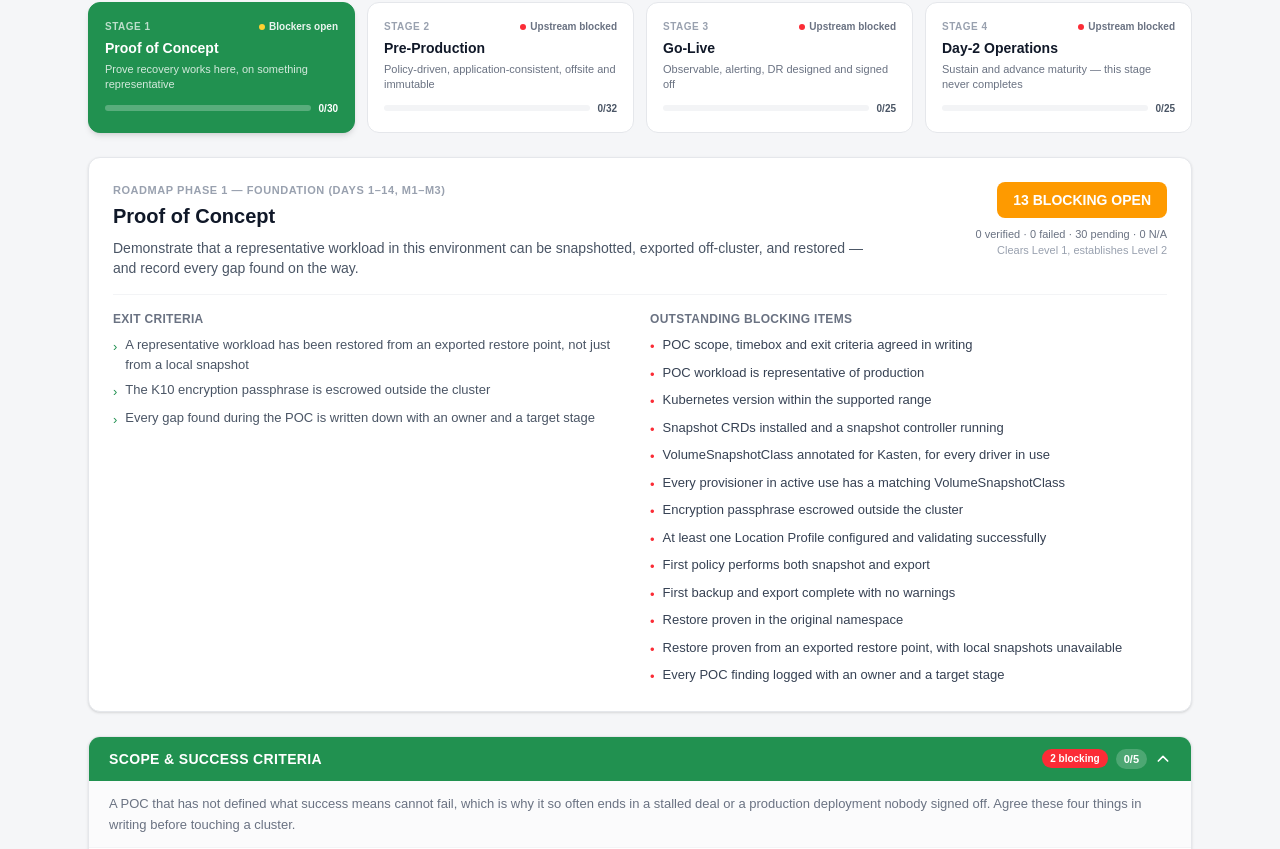
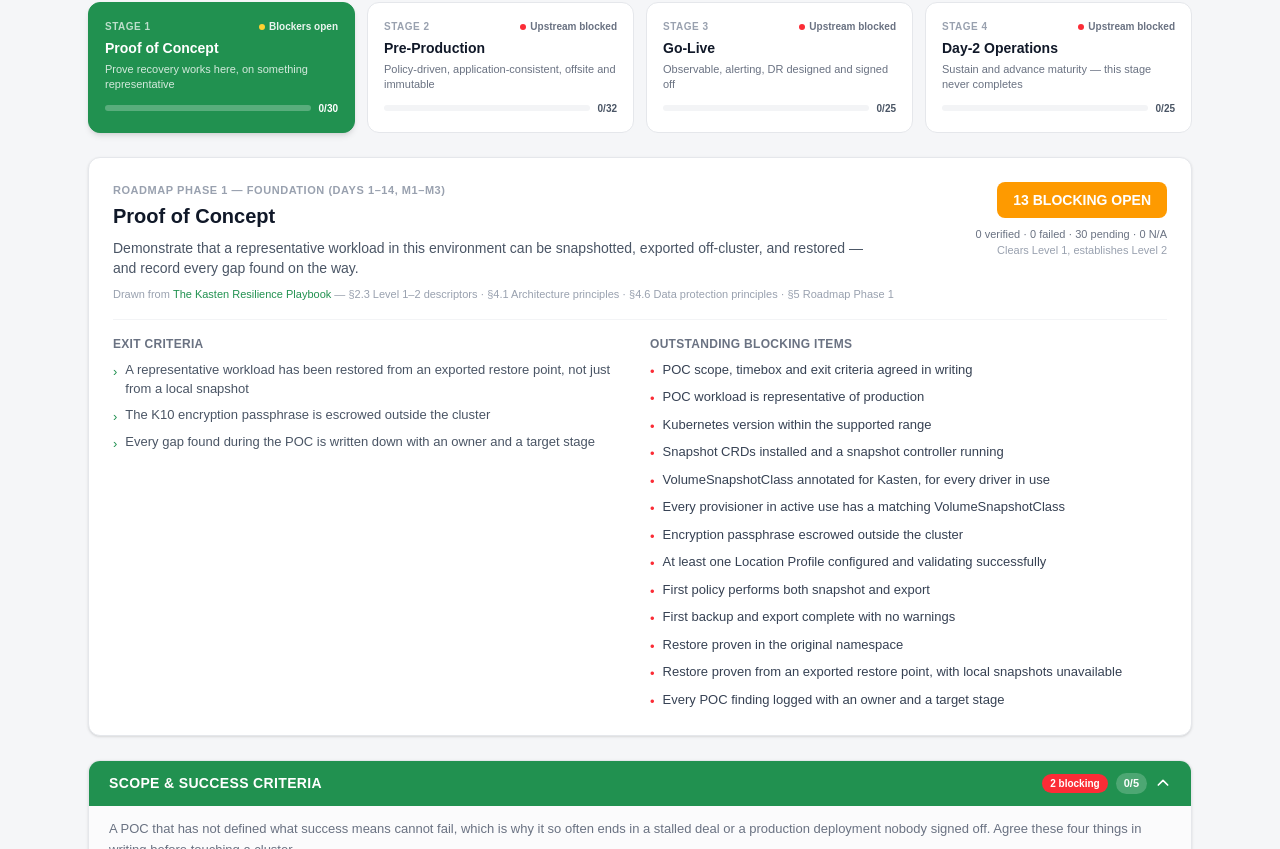
Before and after one commit to jricho/k10-checklist, a Next.js app: page / in a window 1280 px wide. Shown: the part 711-1560 px from the top of the page. Built offline with nearby package versions, Linux system fonts and the light colour scheme.

Commit message:
Ship the Resilience Playbook and cite its sections per stage

```diff
--- a/components/checklist/stage-nav.tsx
+++ b/components/checklist/stage-nav.tsx
@@ -118,6 +118,20 @@ export function StageHeader({ stageId, statuses }: { stageId: StageId; statuses:
           </div>
           <h2 className="text-xl font-bold text-gray-900 mb-2">{stage.name}</h2>
           <p className="text-sm text-gray-600 max-w-3xl">{stage.goal}</p>
+          {stage.playbookRefs && stage.playbookRefs.length > 0 && (
+            <p className="text-[11px] text-gray-400 mt-2">
+              Drawn from{" "}
+              <a
+                href="/kasten-resilience-playbook.pdf"
+                target="_blank"
+                rel="noopener noreferrer"
+                className="font-medium text-[#219150] hover:underline"
+              >
+                The Kasten Resilience Playbook
+              </a>{" "}
+              — {stage.playbookRefs.join(" · ")}
+            </p>
+          )}
         </div>
         <div className="shrink-0 text-right">
           <div
--- a/lib/stages/day2.ts
+++ b/lib/stages/day2.ts
@@ -18,6 +18,14 @@ export const DAY2_STAGE: Stage = {
   name: "Day-2 Operations",
   strapline: "Sustain and advance maturity — this stage never completes",
   roadmapPhase: "Roadmap Phase 4 — Prove Value (Days 76–100, M10–M12) and beyond",
+  playbookRefs: [
+    "§2.3 Level 5 descriptors",
+    "§3.1 Operating cadence",
+    "§3.2 Roles and responsibilities",
+    "§3.3 Core operating practices",
+    "§5 Roadmap Phase 4",
+    "§6 Using the companion self-assessment",
+  ],
   goal:
     "Keep recoverability true as the estate changes: a recurring cadence, drills that measure rather than reassure, and findings that change something.",
   maturityTarget: "Sustains Level 4, builds toward Level 5",
--- a/lib/stages/golive.ts
+++ b/lib/stages/golive.ts
@@ -17,6 +17,13 @@ export const GOLIVE_STAGE: Stage = {
   name: "Go-Live",
   strapline: "Observable, alerting, DR designed and signed off",
   roadmapPhase: "Roadmap Phase 3 — Optimize & Harden (Days 46–75, M7–M9) + cutover",
+  playbookRefs: [
+    "§2.3 Level 4 descriptors",
+    "§3.3 Incident response integration",
+    "§4.3 Disaster recovery topology",
+    "§4.7 Disaster recovery patterns",
+    "§5 Roadmap Phase 3",
+  ],
   goal:
     "Make failure visible, make recovery executable by someone who did not design it, and obtain sign-off against measured numbers rather than intentions.",
   maturityTarget: "Establishes Level 4 — recoverability proven, not assumed",
@@ -114,7 +121,8 @@ export const GOLIVE_STAGE: Stage = {
           id: "dr-topology-per-tier",
           label: "Cold / warm / export-only topology chosen per workload tier",
           why: "One DR topology for everything either overspends on non-production or under-delivers on the workloads with a real SLA. The choice should fall out of the RPO/RTO table, and the measured restore times from Pre-Production tell you whether the choice is achievable.",
-          evidence: "Each tier mapped to a topology, with the measured restore time next to the RTO commitment.",
+          evidence:
+            "The Workload tiers & DR topology panel completed: every tier has an RPO target, an RTO target, a chosen topology, and the measured restore time from Pre-Production alongside it. No unresolved mismatch warnings, or each one explained.",
           blocking: true,
           signals: [["dr", 4]],
         },
--- a/lib/stages/poc.ts
+++ b/lib/stages/poc.ts
@@ -16,6 +16,12 @@ export const POC_STAGE: Stage = {
   name: "Proof of Concept",
   strapline: "Prove recovery works here, on something representative",
   roadmapPhase: "Roadmap Phase 1 — Foundation (Days 1–14, M1–M3)",
+  playbookRefs: [
+    "§2.3 Level 1–2 descriptors",
+    "§4.1 Architecture principles",
+    "§4.6 Data protection principles",
+    "§5 Roadmap Phase 1",
+  ],
   goal:
     "Demonstrate that a representative workload in this environment can be snapshotted, exported off-cluster, and restored — and record every gap found on the way.",
   maturityTarget: "Clears Level 1, establishes Level 2",
--- a/lib/stages/preprod.ts
+++ b/lib/stages/preprod.ts
@@ -16,6 +16,13 @@ export const PREPROD_STAGE: Stage = {
   name: "Pre-Production",
   strapline: "Policy-driven, application-consistent, offsite and immutable",
   roadmapPhase: "Roadmap Phase 2 — Harden the Basics (Days 15–45, M4–M6)",
+  playbookRefs: [
+    "§2.3 Level 3 descriptors",
+    "§3.3 Policy governance, credential hygiene",
+    "§4.2 Core components",
+    "§4.5 Non-functional considerations",
+    "§5 Roadmap Phase 2",
+  ],
   goal:
     "Turn a proven manual restore into automatic coverage: selector-driven policies, quiesced databases, an immutable offsite copy, and restores proven across namespace and cluster boundaries.",
   maturityTarget: "Establishes Level 3 across coverage, app consistency and storage",
```
Also changed, not shown: lib/checklist-types.ts (+10 -0 lines), 1 other file (tests, documents, lock files or other folders).
